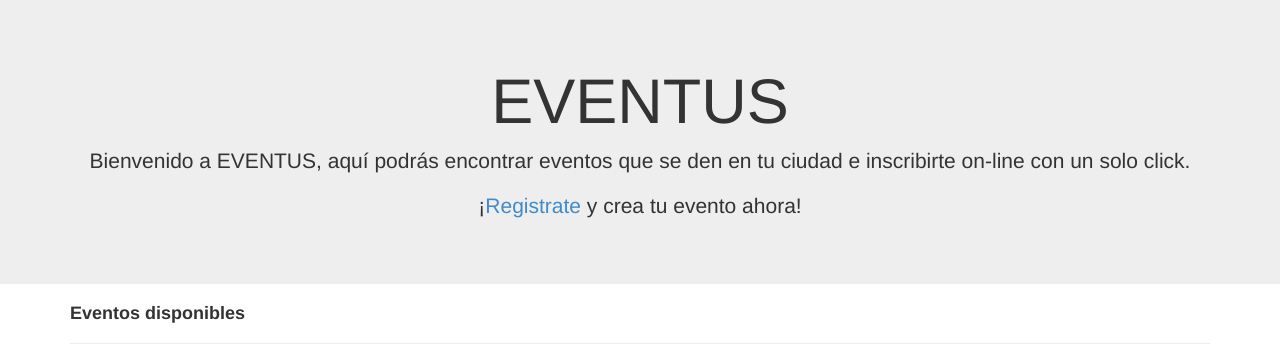
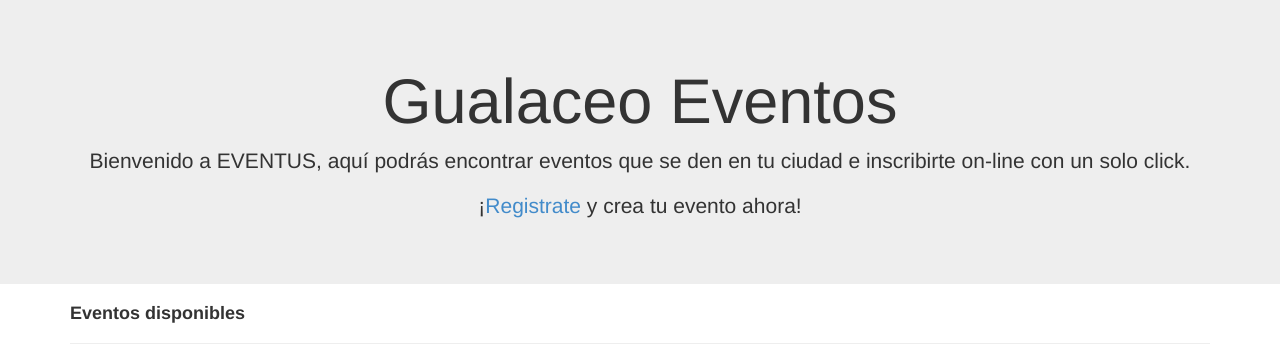
Before and after one commit to somosgualaceo/eventus, a Django app: page / in a window 1280 px wide. Shown: the part 51-411 px from the top of the page. Run offline with Django 3.2, Linux system fonts and the light colour scheme; grey boxes labelled with a size stand in for pictures from a placeholder-image service; data that the repository does not hold is empty; some libraries are stand-ins or nearby versions.

Commit message:
index modificado

```diff
--- a/apps/events/templates/events/index.html
+++ b/apps/events/templates/events/index.html
@@ -29,7 +29,7 @@
 
 <div class="jumbotron">
   <div class="container text-center">
-    <h1>EVENTUS</h1>
+    <h1>Gualaceo Eventos</h1>
     <p>Bienvenido a EVENTUS, aquí podrás encontrar eventos que se den en tu ciudad e inscribirte on-line con un solo click.</p>
     <p>¡<a href="{% url 'users_app:login' %}" role="button">Registrate</a> y crea tu evento ahora!</p>
   </div>
```
